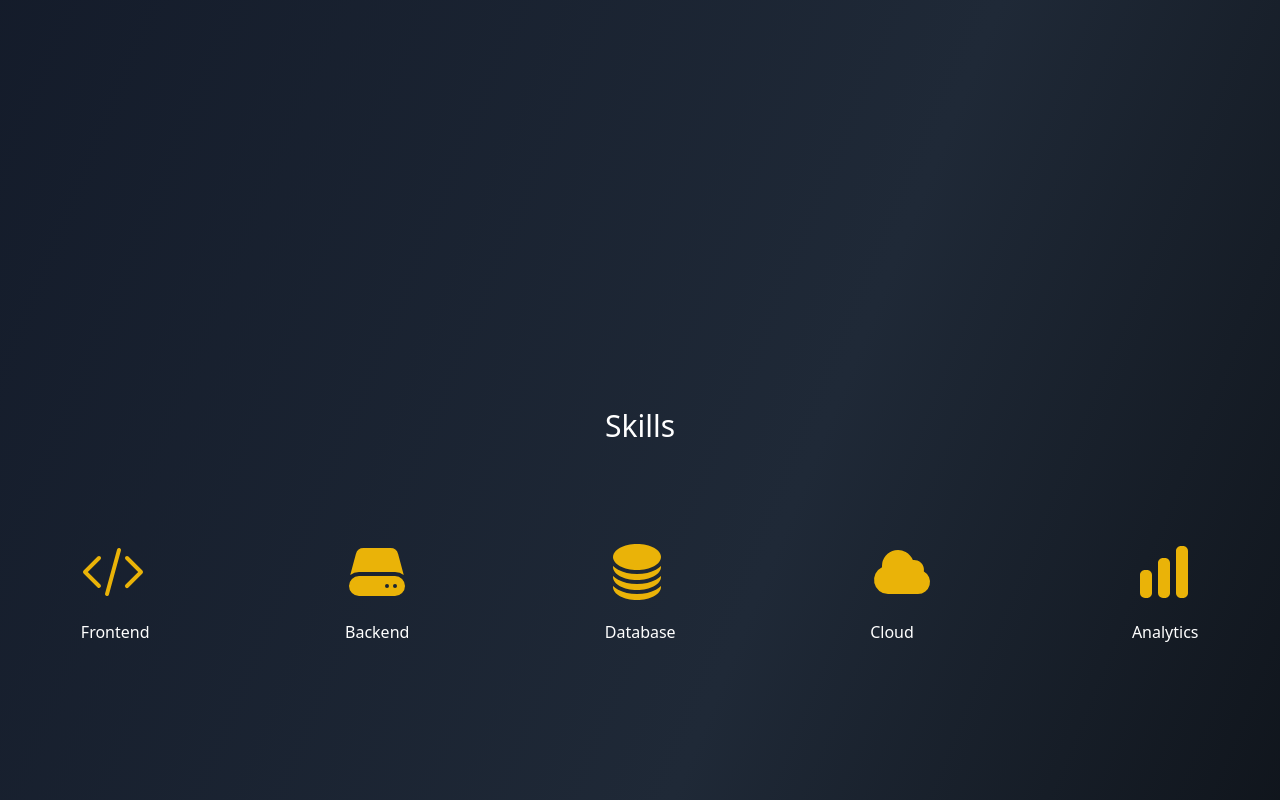
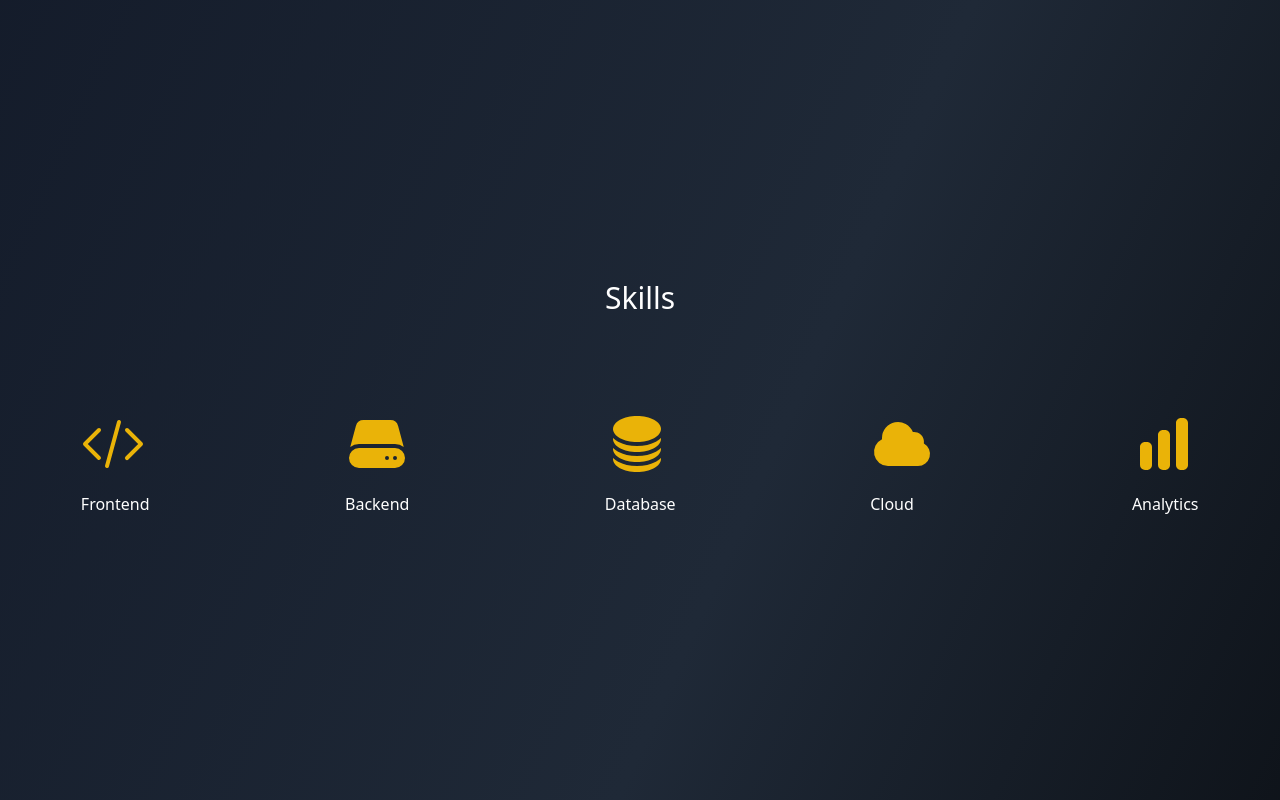
Before and after one commit to Ejay02/portfolio, a Vue app: page / in a window 1280 px wide. Shown: the part 680-1480 px from the top of the page. Built offline with nearby package versions, Linux system fonts and the light colour scheme.

Commit message:
quick fix

```diff
--- a/src/views/HomeView.vue
+++ b/src/views/HomeView.vue
@@ -10,7 +10,7 @@
     </section>
 
     <!-- Skills Section  -->
-    <section id="skills" class="container mx-auto py-72">
+    <section id="skills" class="container mx-auto py-40">
       <Skills />
     </section>
 
```
